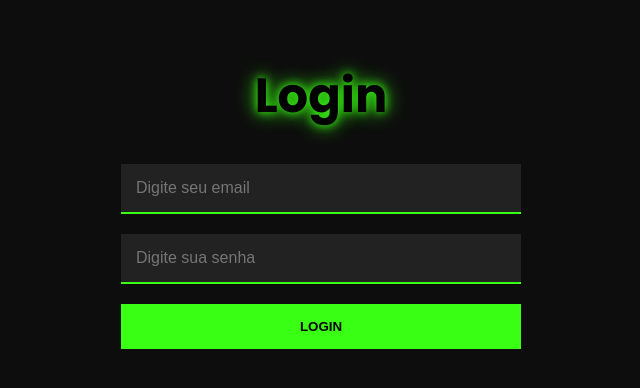
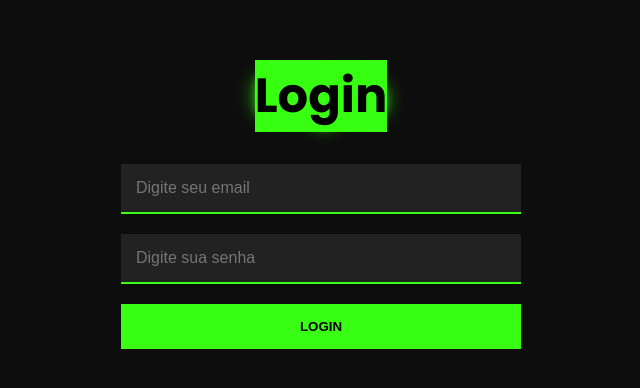
Before and after one commit to pedrolucas201/site-de-jogos, a React (Create React App) app: page /login in a window 1280 px wide. Shown: the part 212-600 px from the top of the page, without its empty margins (319-959 px from the left). Built offline with nearby package versions, Linux system fonts and the light colour scheme.

Commit message:
fix: styles.css

```diff
--- a/src/styles/styles.css
+++ b/src/styles/styles.css
@@ -28,6 +28,7 @@ body {
 .dark-theme nav a {
   font-family: Poppins, sans-serif;
   color: #000000;
+  background-color: #39ff14;
 }
 
 .dark-theme .search-bar input[type="text"] {
```
